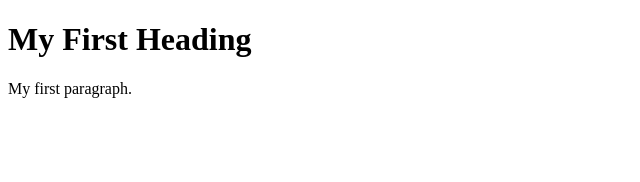
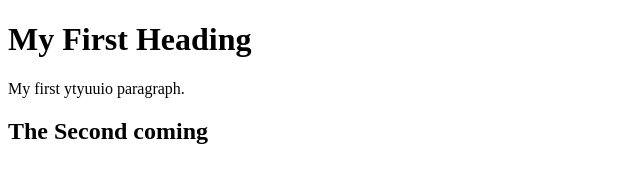
Before and after one commit to ChuksTech126/GITS, a plain HTML site: page index.html in a window 1280 px wide. Shown: the whole page, without its empty margins (0-640 px from the left). Drawn offline with Linux system fonts and the light colour scheme.

Commit message:
cloud Update index.html

```diff
--- a/index.html
+++ b/index.html
@@ -6,7 +6,8 @@
 <body>
 
 <h1>My First Heading</h1>
-<p>My first paragraph.</p>
+<p>My first ytyuuio paragraph.</p>
+<h2> The Second coming </h2>
 
 </body>
 </html>
```
